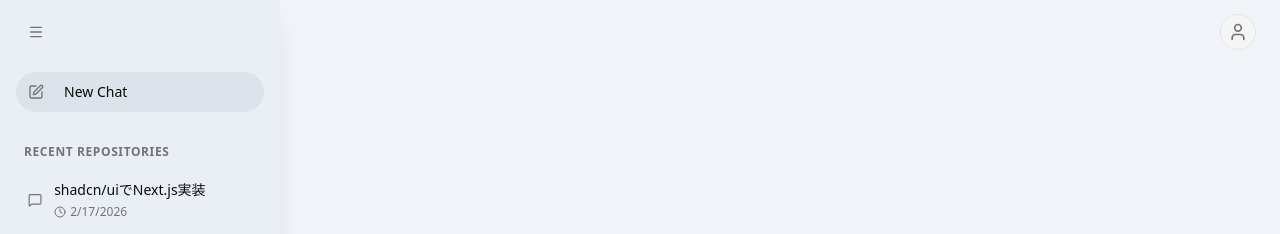
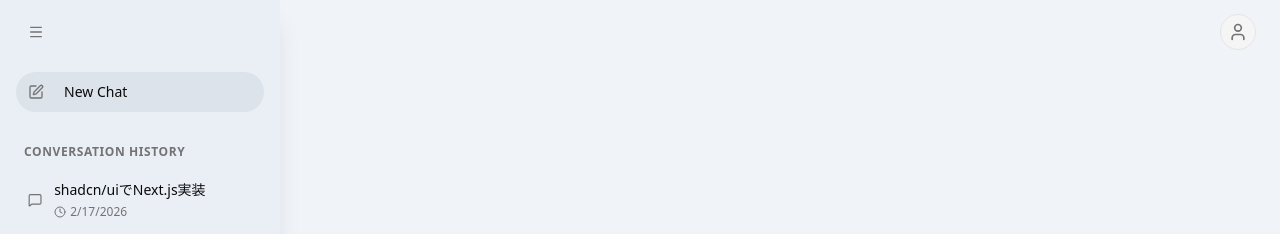
Before and after one commit to MattyaDaihuku/yorimichi, a Next.js app: page / in a window 1280 px wide. Both pictures are taken after a click on the button 36 px from the left and 32 px from the top of the page. Shown: the top 234 px of the page. Built offline with nearby package versions, Linux system fonts and the light colour scheme.

Commit message:
サイドバーのタイトルを「Recent Repositories」から「Conversation History」に変更

```diff
--- a/src/components/sidebar/chat-history.tsx
+++ b/src/components/sidebar/chat-history.tsx
@@ -28,7 +28,7 @@ export function ChatHistory({ onClickItem }: { onClickItem?: () => void }) {
   return (
     <ScrollArea className="flex-1 px-4 py-4">
       <div className="px-2 mb-2 text-xs font-semibold text-muted-foreground uppercase tracking-wider">
-        Recent Repositories
+        Conversation History
       </div>
       <div className="flex flex-col gap-1">
         {chats.map((chat) => (
```
